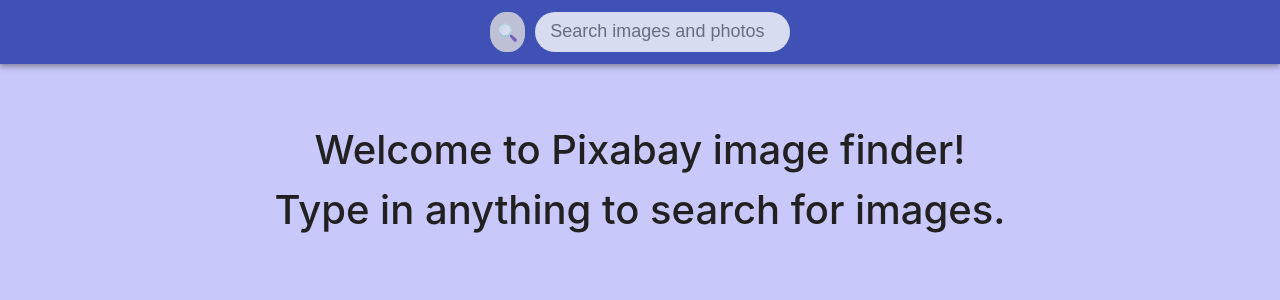
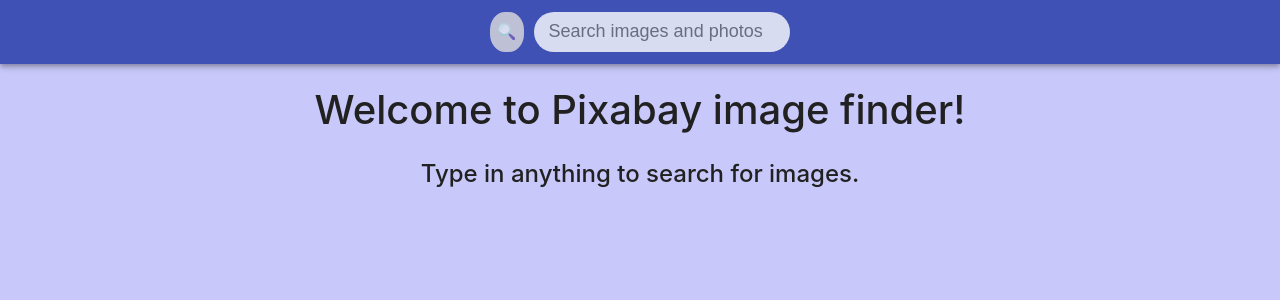
Before and after one commit to barteknr1/Pixabay-image-finder, a React (Create React App) app: page / in a window 1280 px wide. Shown: the top 300 px of the page. Built offline with nearby package versions, Linux system fonts and the light colour scheme.

Commit message:
feat/additional hover effects

```diff
--- a/src/components/App.jsx
+++ b/src/components/App.jsx
@@ -79,6 +79,7 @@ const App = () => {
   return (
     <>
       <Searchbar onSubmit={handleSubmit} />
+      <h1>Welcome to Pixabay image finder!</h1>
       {error && <p className="error">Oh crap! Something went wrong: {error}</p>}
       {isLoading && < Loader />}
       {queryData.length > 0 ? (
@@ -87,7 +88,7 @@ const App = () => {
           {queryData.length !== totalHits && <Button onClick={handleLoadMore} label={"Load More"} />}
         </>
       ) : (
-        <p className="noResult">Welcome to Pixabay image finder!<br />Type in anything to search for images.</p>
+        <p className="noResult">Type in anything to search for images.</p>
       )}
       {isModalOpen && <Modal isModalOpen={isModalOpen} closeModal={closeModal} alt={alt} largeImageURL={largeImageURL} />}
     </>
--- a/src/components/Button/Button.module.css
+++ b/src/components/Button/Button.module.css
@@ -1,6 +1,6 @@
 .button {
   padding: 8px 16px;
-  border-radius: 2%;
+  border-radius: 25px;
   background-color: #3f51b5;
   transition: all 250ms cubic-bezier(0.4, 0, 0.2, 1);
   text-align: center;
--- a/src/components/ImageGallery/ImageGallery.module.css
+++ b/src/components/ImageGallery/ImageGallery.module.css
@@ -14,16 +14,24 @@
     max-width: calc(100vw - 400px);
   }
 }
+.imageGallery:hover .imageGalleryItem {
+  filter: grayscale(1);
+  opacity: 0.7;
+}
 .imageGalleryItem {
   border-radius: 10%;
   overflow: hidden;
   box-shadow: 0px 1px 3px 0px rgba(0, 0, 0, 0.2),
     0px 1px 1px 0px rgba(0, 0, 0, 0.14), 0px 2px 1px -1px rgba(0, 0, 0, 0.12);
-  transition: transform 250ms cubic-bezier(0.4, 0, 0.2, 1);
+  transition: transform 250ms cubic-bezier(0.4, 0, 0.2, 1),
+    filter 500ms cubic-bezier(0.4, 0, 0.2, 1),
+    opacity 500ms cubic-bezier(0.4, 0, 0.2, 1);
 }
-.imageGalleryItem:hover {
+.imageGalleryItem.imageGalleryItem:hover {
   transform: scale(1.03);
   cursor: zoom-in;
+  filter: grayscale(0);
+  opacity: 1;
 }
 .imageGalleryItemImage {
   width: 100%;
--- a/src/styles.css
+++ b/src/styles.css
@@ -8,6 +8,8 @@ html {
 *::before,
 *::after {
   box-sizing: inherit;
+  margin: 0;
+  padding: 0;
 }
 
 body {
@@ -37,12 +39,14 @@ ol {
   grid-gap: 16px;
   padding-bottom: 24px;
 }
+h1 {
+  text-align: center;
+  font-weight: 500;
+  font-size: 2.5rem;
+}
 .noResult,
 .error {
   text-align: center;
-  display: flex;
-  align-items: center;
-  justify-content: center;
   font-weight: 500;
-  font-size: 2.5rem;
+  font-size: 1.5rem;
 }
```
